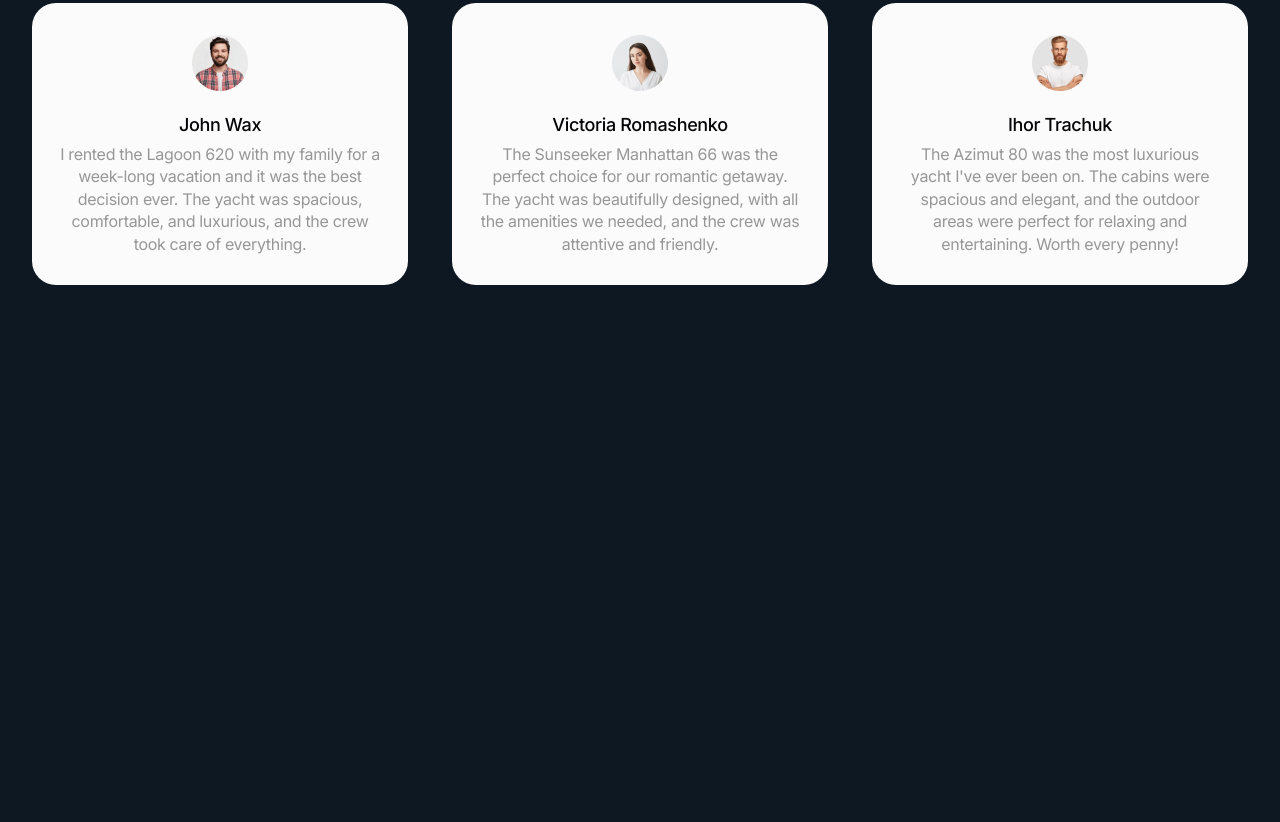
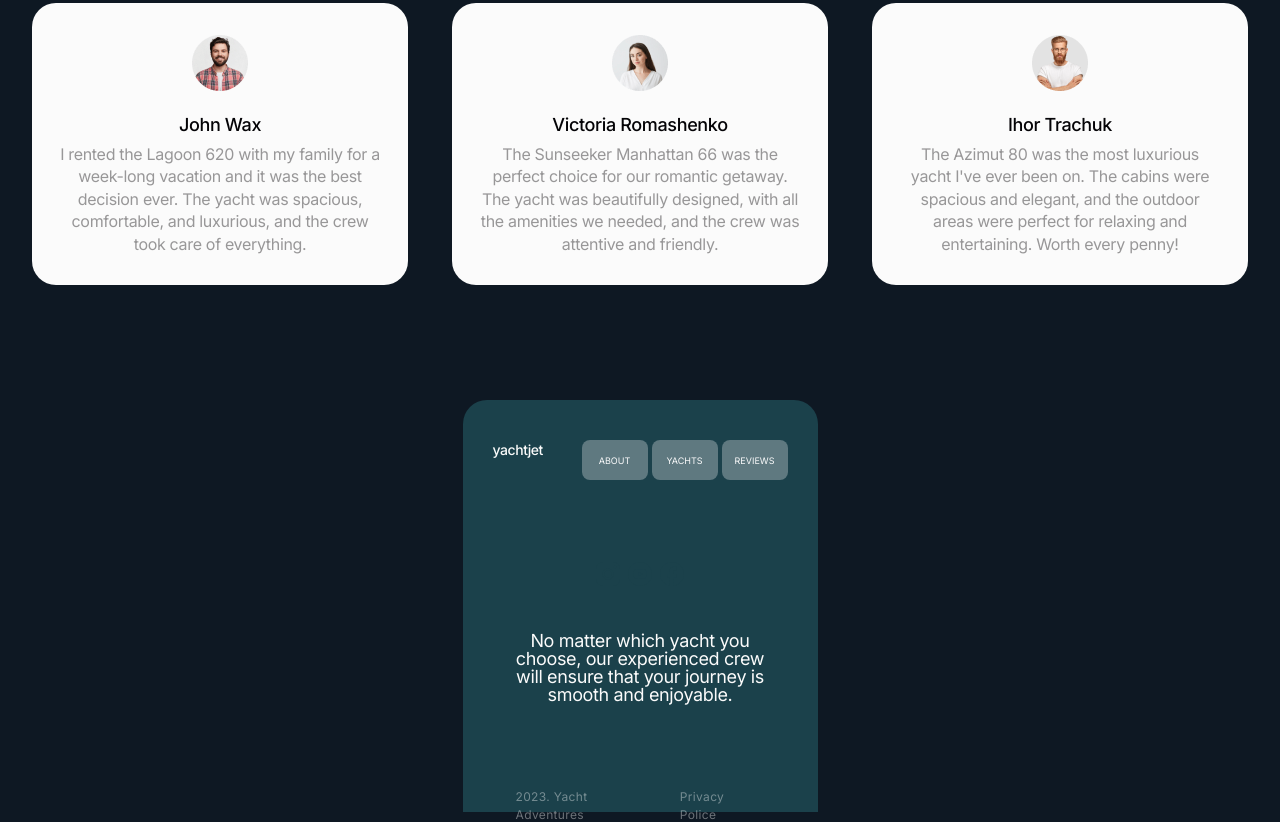
Before and after one commit to ruslankozenko/YJ-training, a plain HTML site: page index.html in a window 1280 px wide. Shown: the part 4361-5183 px from the top of the page. Before the commit the page ends 4721 px from the top, so only its background shows below. Drawn offline with nearby package versions, Linux system fonts and the light colour scheme.

Commit message:
footer mob

```diff
--- a/css/styles.css
+++ b/css/styles.css
@@ -634,6 +634,121 @@ screen and (min-device-pixel-ratio: 2) and (max-width: 767px) {
 
 /* ============== /MOBILE REVIEWS ============== */
 
+/* ============== MOBILE FOOTER ============== */
+
+.yachtjet-footer {
+    padding-top: 40px;
+}
+
+.conteiner-footer {
+    border-radius: 24px 24px 0 0;
+    max-width: 355px;
+    background: #1b414b;
+    margin-left: auto;
+    margin-right: auto;
+    height: 412px;
+}
+
+.footer-navigation {
+    display: flex;
+    padding: 40px 30px;
+    justify-content: space-between;
+}
+
+.logo-footer {
+    font-weight: 500;
+    font-size: 14px;
+    letter-spacing: -0.03em;
+    color: #fbfbfb;
+    width: 52px;
+    height: 18px;
+}
+
+.footer-menu {
+    display: flex;
+    align-items: flex-start;
+    justify-content: flex-start;
+    flex-direction: row;
+    gap: 4px;
+    width: 206px;
+    height: 40px;
+}
+
+.footer-item {
+    border-radius: 8px;
+    width: 66px;
+    height: 40px;
+    background: rgba(251, 251, 251, 0.3);
+}
+
+.footer-link {
+    font-weight: 400;
+    font-size: 9px;
+    line-height: 1.3;
+    text-transform: uppercase;
+    text-align: center;
+    color: #fbfbfb;
+    padding: 15px 12px;
+    display: flex;
+    justify-content: center;
+}
+
+.social-footer {
+    max-width: 88px;
+   margin-left: auto;
+   margin-right: auto;
+   margin-top: 42px;
+    margin-bottom: 42px;
+}
+
+.social-footer-list {
+    display: flex;
+    align-items: flex-start;
+    justify-content: flex-start;
+    flex-direction: row;
+    gap: 8px;
+}
+
+.social-list-icon {
+    fill: #fbfbfb;
+}
+
+.text-footer {
+    display: flex;
+    justify-content: center;
+    margin-bottom: 82px;
+}
+
+.main-text-footer {
+    font-weight: 400;
+    font-size: 18px;
+    line-height: 1;
+    letter-spacing: -0.02em;
+    text-align: center;
+    color: #fbfbfb;
+    max-width: 279px;
+}
+
+.footer-copyright-list {
+    display: flex;
+        align-items: flex-start;
+        justify-content: flex-start;
+        flex-direction: row;
+        gap: 20px;
+        padding-left: 53px;
+            padding-right: 53px;
+}
+
+.footer-copyright-list-item {
+    font-weight: 400;
+    font-size: 12px;
+    line-height: 1.16;
+    letter-spacing: 0.03em;
+    text-align: center;
+    color: rgba(251, 251, 251, 0.4);
+}
+/* ============== /MOBILE FOOTER ============== */
+
 
 @media screen and (min-width: 768px) {
 
--- a/index.html
+++ b/index.html
@@ -627,5 +627,98 @@
 
       <!------ /Reviews ------>
     </main>
+    <!------ Footer ------>
+    <footer class="yachtjet-footer">
+      <div class="conteiner-footer">
+        <div class="footer-navigation">
+          <div class="text-logo-footer">
+            <a class="logo-footer link" href="./index.html">yachtjet</a>
+          </div>
+          <ul class="footer-menu">
+            <li class="footer-item list">
+              <a class="footer-link link" href="#about">About</a>
+            </li>
+            <li class="footer-item list">
+              <a class="footer-link link" href="#jachts">Yachts</a>
+            </li>
+            <li class="footer-item list">
+              <a class="footer-link link" href="#reviews">Reviews</a>
+            </li>
+          </ul>
+        </div>
+        <div class="social-footer">
+          <ul class="social-footer-list">
+            <li class="footer-social-list-item list">
+              <a
+                href="https://www.instagram.com/goitclub/"
+                class="social-list-link"
+                target="_blank"
+              >
+                <svg
+                  class="social-list-icon"
+                  width="19"
+                  height="19"
+                  aria-label="instagram icon"
+                >
+                  <use href="./images/sprite.svg#icon-instagram"></use>
+                </svg>
+              </a>
+            </li>
+            <li class="footer-social-list-item list">
+              <a
+                href="https://www.youtube.com/c/GoIT"
+                class="social-list-link"
+                target="_blank"
+              >
+                <svg
+                  class="social-list-icon"
+                  width="19"
+                  height="19"
+                  aria-label="youtube icon"
+                >
+                  <use href="./images/sprite.svg#icon-youtube"></use>
+                </svg>
+              </a>
+            </li>
+            <li class="footer-social-list-item list">
+              <a
+                href="https://www.facebook.com/goITclub/"
+                class="social-list-link"
+                target="_blank"
+              >
+                <svg
+                  class="social-list-icon"
+                  width="19"
+                  height="19"
+                  aria-label="facebook icon"
+                >
+                  <use href="./images/sprite.svg#icon-facebook"></use>
+                </svg>
+              </a>
+            </li>
+          </ul>
+        </div>
+        <div class="text-footer">
+          <p class="main-text-footer">
+            No matter which yacht you choose, our experienced crew will ensure
+            that your journey is smooth and enjoyable.
+          </p>
+        </div>
+        <div class="footer-extra">
+          <ul class="footer-copyright-list">
+            <li class="footer-copyright-item list">
+              <a class="footer-copyright-list-item link" href="/"
+                >2023. Yacht Adventures</a
+              >
+            </li>
+            <li class="footer-copyright-item list">
+              <a class="footer-copyright-list-item link" href="/"
+                >Privacy Police</a
+              >
+            </li>
+          </ul>
+        </div>
+      </div>
+    </footer>
   </body>
 </html>
```
